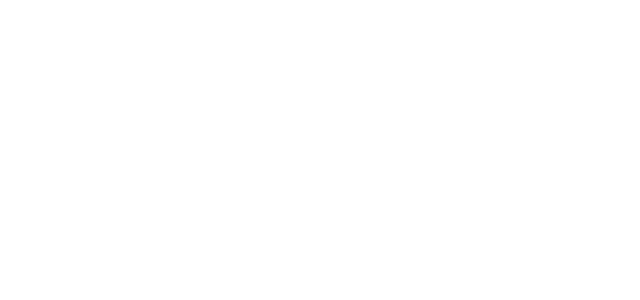
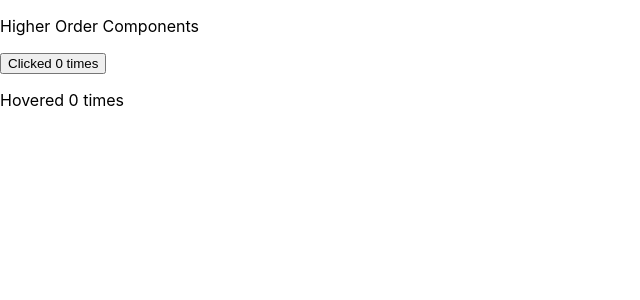
Before and after one commit to iAnisdev/react-basics, a React (Create React App) app: page / in a window 1280 px wide. Shown: the top 300 px of the page, without its empty margins (0-640 px from the left). Built offline with nearby package versions, Linux system fonts and the light colour scheme.

Commit message:
Higher order components

```diff
--- a/src/App.js
+++ b/src/App.js
@@ -1,9 +1,14 @@
 import React from 'react';
 import './App.css';
+import Click from './components/HOC/Click';
+import Hover from './components/HOC/Hover';
 
 function App() {
   return (
     <div className="App">
+      <p>Higher Order Components</p>
+      <Click />
+      <Hover />
     </div>
   )
 }
--- /dev/null
+++ b/src/components/HOC/Base.js
@@ -0,0 +1,31 @@
+const { Component } = require("react");
+
+function UpdateComponent(OriginalComponnet) {
+
+    return class NewComponent extends Component {
+        constructor(props) {
+            super(props)
+            this.state = {
+                counter: 0
+            }
+            this.updateCounter = this.updateCounter.bind(this)
+        }
+
+        updateCounter() {
+            this.setState((prevState) => {
+                return {
+                    counter: prevState.counter + 1
+                }
+            })
+        }
+
+        render() {
+            return <>
+                <OriginalComponnet counter={this.state.counter} updateCounter={this.updateCounter} />
+            </>
+        }
+    }
+}
+
+
+export default UpdateComponent
--- /dev/null
+++ b/src/components/HOC/Click.js
@@ -0,0 +1,13 @@
+import { Component } from "react";
+import UpdateComponent from "./Base";
+
+class Click extends Component {
+    render() {
+        const { counter, updateCounter } = this.props
+        return <>
+            <button onClick={updateCounter}>Clicked {counter} times</button>
+        </>
+    }
+}
+
+export default UpdateComponent(Click)
--- /dev/null
+++ b/src/components/HOC/Hover.js
@@ -0,0 +1,13 @@
+import { Component } from "react";
+import UpdateComponent from "./Base";
+
+class Hover extends Component {
+    render() {
+        const { counter, updateCounter } = this.props
+        return <>
+            <p onMouseOver={updateCounter}>Hovered {counter} times</p>
+        </>
+    }
+}
+
+export default UpdateComponent(Hover)
```
